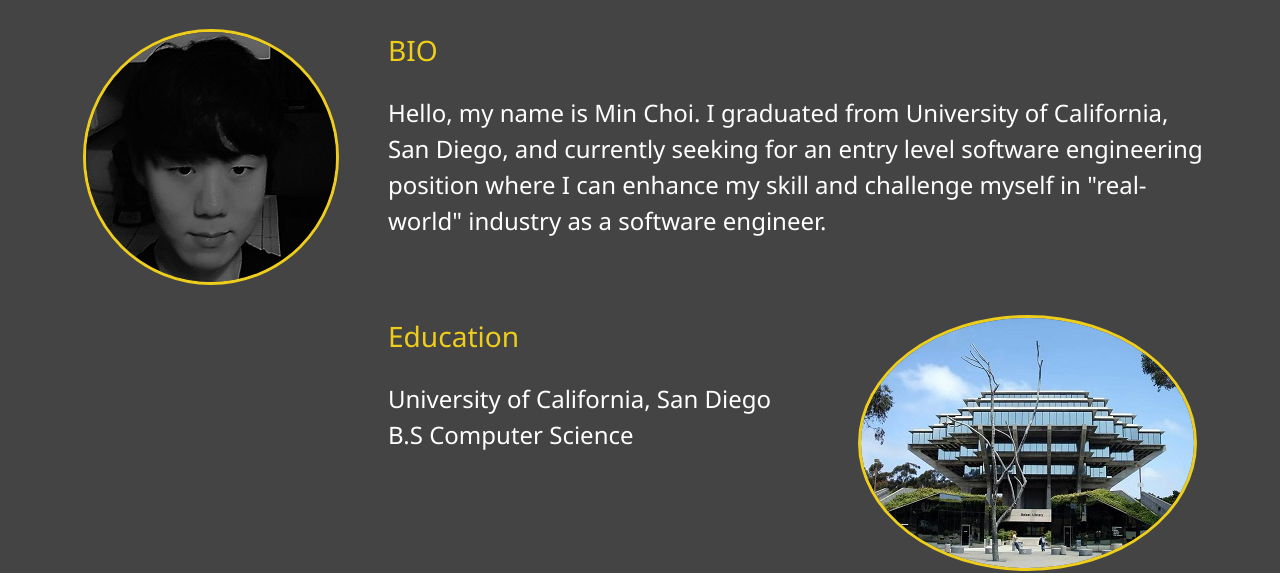
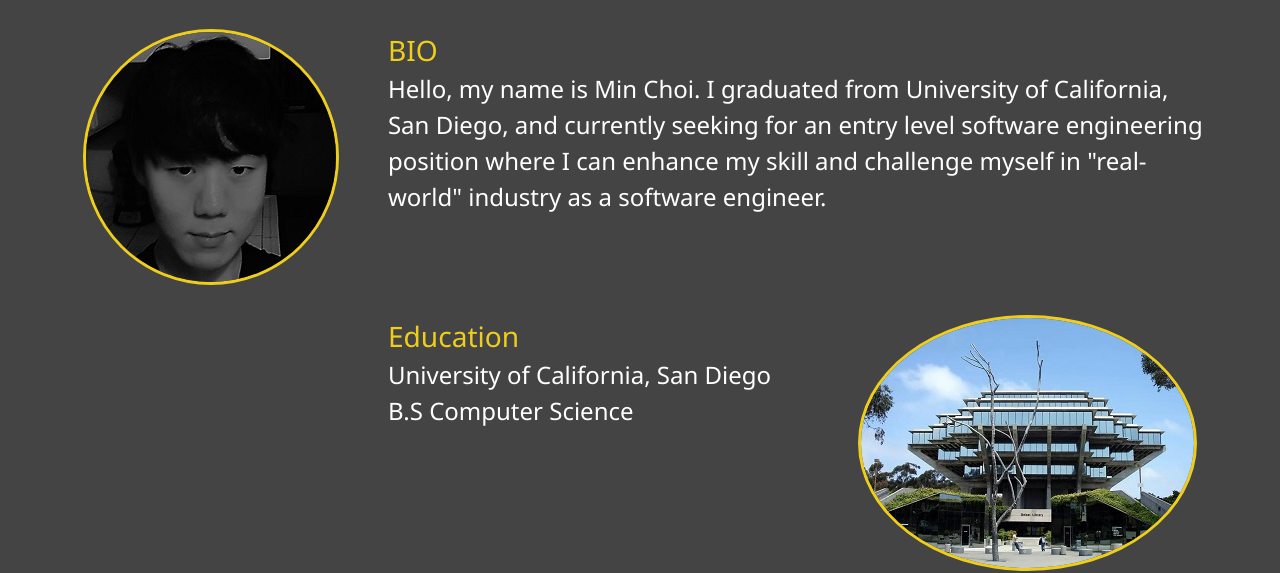
Before and after one commit to msc007/portfolio_website, a website: page dist/about.html in a window 1280 px wide. Shown: the part 253-826 px from the top of the page. Drawn offline with Linux system fonts and the light colour scheme.

Commit message:
aoubt, works, contact modified

```diff
--- a/scss/main.scss
+++ b/scss/main.scss
@@ -1,8 +1,14 @@
 @import "config";
 @import "menu";
+/*
+  To compile scss to css: Terminal "npm run sass"
+*/
 
 //all
 * {
+  //good practice: reset padding, margin, and box-sizing
+  padding: 0;
+  margin: 0;
   box-sizing: border-box;
 }
 
```
Also changed, not shown: README.md (added), dist/about.html, dist/contact.html, dist/css/main.css, dist/work.html.
